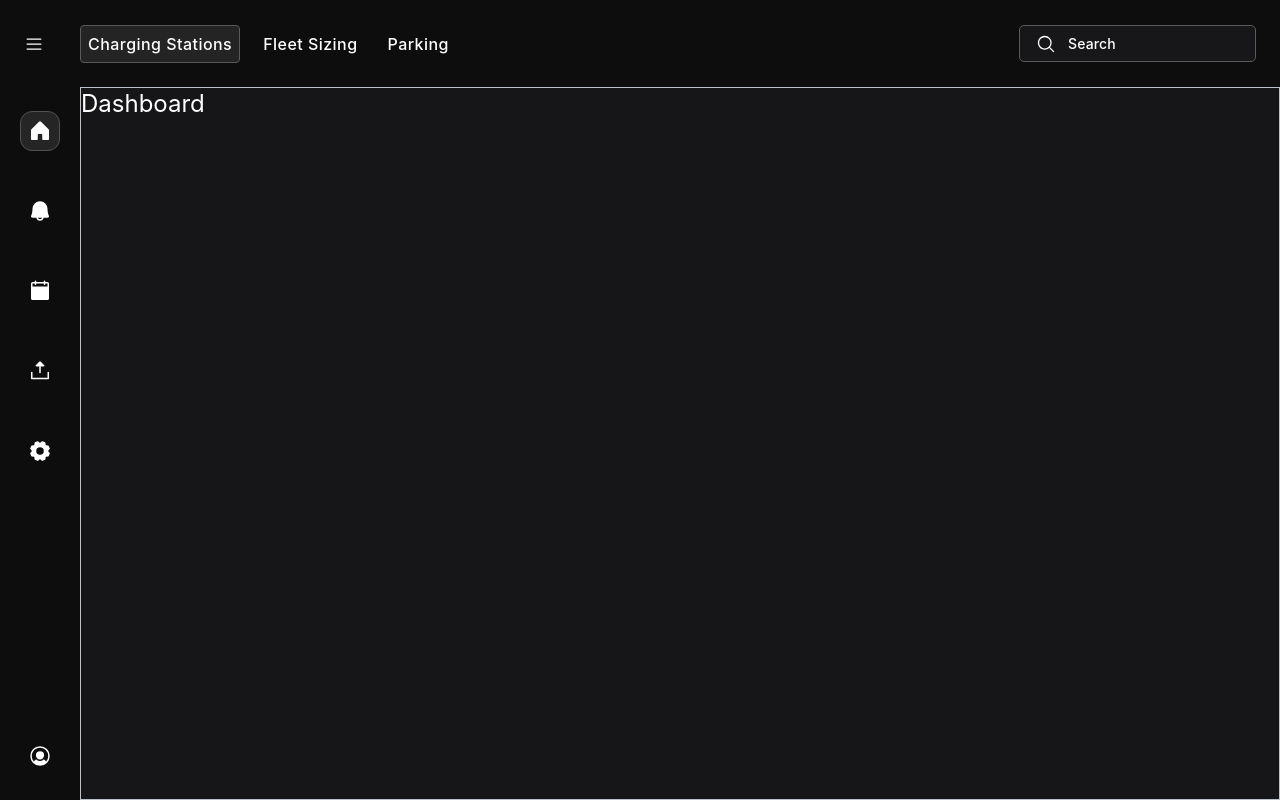
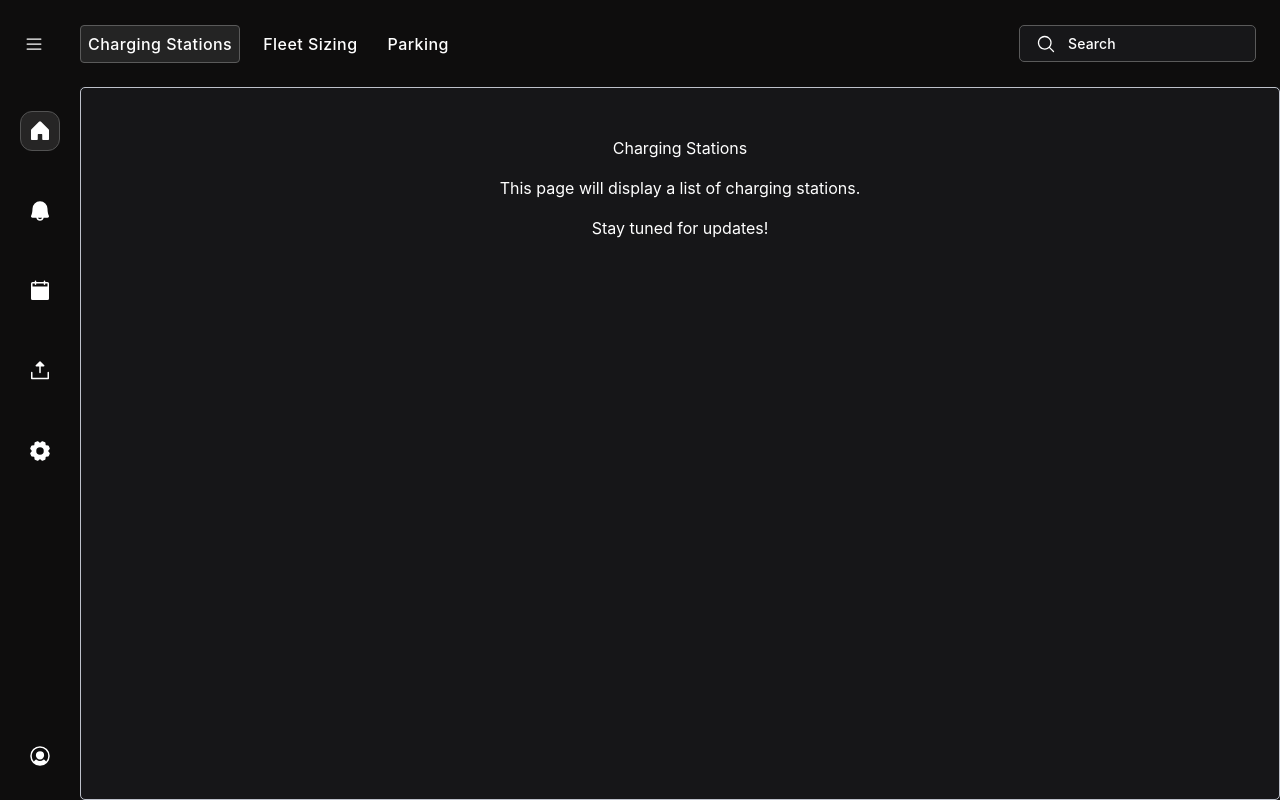
Before and after one commit to Mangesh-sonwane/AnswersAi, a React (Vite) app: page / in a window 1280 px wide. Built offline with nearby package versions, Linux system fonts and the light colour scheme.

Commit message:
zustand and tab

```diff
--- a/package.json
+++ b/package.json
@@ -12,6 +12,7 @@
   "dependencies": {
     "@emotion/react": "^11.14.0",
     "@emotion/styled": "^11.14.1",
+    "@mui/lab": "^7.0.0-beta.14",
     "@mui/material": "^7.2.0",
     "@phosphor-icons/react": "^2.1.10",
     "@tailwindcss/vite": "^4.1.11",
@@ -19,7 +20,8 @@
     "react": "^19.1.0",
     "react-dom": "^19.1.0",
     "react-router-dom": "^7.6.3",
-    "tailwindcss": "^4.1.11"
+    "tailwindcss": "^4.1.11",
+    "zustand": "^5.0.6"
   },
   "devDependencies": {
     "@eslint/js": "^9.29.0",
--- a/src/components/Navbar/Navbar.tsx
+++ b/src/components/Navbar/Navbar.tsx
@@ -10,11 +10,8 @@ import {
 import { List, MagnifyingGlass } from '@phosphor-icons/react';
 import { styled } from '@mui/material/styles';
 import React from 'react';
-
-interface NavbarProps {
-  sidebar: boolean;
-  setSideBar: (value: boolean) => void;
-}
+import { useLocation } from 'react-router-dom';
+import { useUIStore } from '../../store/uiStore';
 
 const Search = styled('div')({
   position: 'relative',
@@ -67,7 +64,7 @@ const StyledInputBase = styled(InputBase)({
 
 const StyledTabs = styled(Tabs)({
   '& .MuiTabs-indicator': {
-    display: 'none', // Remove default indicator
+    display: 'none',
   },
   '& .MuiTabs-flexContainer': {
     gap: '16px',
@@ -93,8 +90,6 @@ const StyledTab = styled(Tab)({
   padding: '0 7px',
   borderRadius: '4px',
   minWidth: 'auto',
-
-  // Force height
   height: '38px !important',
   minHeight: '38px !important',
   lineHeight: '38px',
@@ -106,8 +101,15 @@ const StyledTab = styled(Tab)({
   },
 });
 
-const Navbar = ({ sidebar, setSideBar }: NavbarProps) => {
-  const [tabValue, setTabValue] = React.useState(0);
+const Navbar = () => {
+  const tabValue = useUIStore((state) => state.tabValue);
+  const sidebar = useUIStore((state) => state.sidebar);
+
+  const setTabValue = useUIStore((state) => state.setTabValue);
+  const setSideBar = useUIStore((state) => state.setSideBar);
+
+  const location = useLocation();
+  const isHomePage = location.pathname === '/';
 
   const handleSidebar = () => {
     setSideBar(!sidebar);
@@ -118,12 +120,9 @@ const Navbar = ({ sidebar, setSideBar }: NavbarProps) => {
   };
 
   return (
-    <>
     <AppBar
       position='fixed'
-        sx={{
-          boxShadow: 'none',
-        }}
+      sx={{ boxShadow: 'none' }}
       className='!bg-background-primary'
     >
       <Toolbar
@@ -147,7 +146,7 @@ const Navbar = ({ sidebar, setSideBar }: NavbarProps) => {
             <List size={20} weight='regular' />
           </IconButton>
 
-            {/* Navigation Tabs */}
+          {isHomePage && (
             <Box
               sx={{
                 transition: 'margin-left 0.3s ease',
@@ -164,9 +163,9 @@ const Navbar = ({ sidebar, setSideBar }: NavbarProps) => {
                 <StyledTab label='Parking' />
               </StyledTabs>
             </Box>
+          )}
         </Box>
 
-          {/* Search */}
         <Box>
           <Search>
             <SearchIconWrapper>
@@ -180,7 +179,6 @@ const Navbar = ({ sidebar, setSideBar }: NavbarProps) => {
         </Box>
       </Toolbar>
     </AppBar>
-    </>
   );
 };
 
--- a/src/components/NavbarLayout/NavbarLayout.tsx
+++ b/src/components/NavbarLayout/NavbarLayout.tsx
@@ -1,18 +1,18 @@
-import { useState } from 'react';
 import Navbar from '../Navbar/Navbar';
 import Sidebar from '../Sidbar/Sidbar';
+import { useUIStore } from '../../store/uiStore';
 
 const NavbarLayout = ({ children }: { children: React.ReactNode }) => {
-  const [sidebar, setSideBar] = useState<boolean>(false);
+  const sidebar = useUIStore((state) => state.sidebar);
 
   return (
     <div className='flex flex-col h-screen w-full'>
       {/* Navbar */}
-      <Navbar sidebar={sidebar} setSideBar={setSideBar} />
+      <Navbar />
 
       <div className='flex flex-1 pt-[7px]'>
         {/* Sidebar */}
-        <Sidebar sidebar={sidebar} />
+        <Sidebar />
 
         {/* Main Content */}
         <main
--- a/src/components/Sidbar/Sidbar.tsx
+++ b/src/components/Sidbar/Sidbar.tsx
@@ -9,10 +9,7 @@ import {
 } from '@phosphor-icons/react';
 import { Link, useLocation } from 'react-router';
 import clsx from 'clsx';
-
-interface SidebarProps {
-  sidebar: boolean;
-}
+import { useUIStore } from '../../store/uiStore';
 
 const menuItems = [
   {
@@ -42,8 +39,9 @@ const menuItems = [
   },
 ];
 
-const Sidebar = ({ sidebar }: SidebarProps) => {
+const Sidebar = () => {
   const location = useLocation();
+  const sidebar = useUIStore((state) => state.sidebar);
 
   return (
     <Box
@@ -71,7 +69,7 @@ const Sidebar = ({ sidebar }: SidebarProps) => {
                 disableRipple
                 disableTouchRipple
                 className={clsx(
-                  '!p-2 !text-white !min-h-0 !rounded-none',
+                  '!p-2 !text-white !min-h-0 !rounded-none gap-3',
                   sidebar ? '!justify-start' : '!justify-center'
                 )}
                 sx={{
--- a/src/pages/Calender/Calender.tsx
+++ b/src/pages/Calender/Calender.tsx
@@ -1,6 +1,6 @@
 const Calender = () => {
   return (
-    <div className='flex justify-center items-center h-full border-[0.5px] border-[#bdc1ca] '>
+    <div className='flex justify-center items-center h-full border-[0.5px] border-[#bdc1ca] rounded-[5px]'>
       <h1 className='text-4xl font-bold text-font-primary'>
         Calender, Comming Soon . . .
       </h1>
--- /dev/null
+++ b/src/pages/Dashboard/Components/ChargingStationsPage/ChargingStationsPage.tsx
@@ -0,0 +1,14 @@
+const ChargingStationsPage = () => {
+  return (
+    <div className='flex flex-col items-center justify-center h-full pt-12 gap-4'>
+      <h1 className='text-white'>Charging Stations</h1>
+      <p className='text-white'>
+        This page will display a list of charging stations.
+      </p>
+      {/* Future implementation will go here */}
+      <p className='text-white'>Stay tuned for updates!</p>
+    </div>
+  );
+};
+
+export default ChargingStationsPage;
--- a/src/pages/Dashboard/Dashboard.tsx
+++ b/src/pages/Dashboard/Dashboard.tsx
@@ -1,9 +1,33 @@
+import { useUIStore } from '../../store/uiStore';
+
+// MUI
 import { Box } from '@mui/material';
+import TabContext from '@mui/lab/TabContext';
+import TabPanel from '@mui/lab/TabPanel';
+
+// Components
+import ChargingStationsPage from './Components/ChargingStationsPage/ChargingStationsPage';
 
 const Dashboard = () => {
+  const tabValue = useUIStore((state) => state.tabValue);
+
   return (
-    <Box className='w-full h-full border-[0.5px] border-[#bdc1ca] '>
-      <p className='text-2xl text-white'>Dashboard</p>
+    <Box className='flex flex-col h-full border-[0.5px] border-[#bdc1ca] rounded-[5px]'>
+      <TabContext value={tabValue.toString()}>
+        <TabPanel value='0' className='!p-0'>
+          <ChargingStationsPage />
+        </TabPanel>
+        <TabPanel value='1'>
+          <div className='flex flex-1 items-center justify-center h-full'>
+            <p className='text-white'>Fleet Sizing, Coming Soon . . .</p>
+          </div>
+        </TabPanel>
+        <TabPanel value='2'>
+          <div className='flex flex-1 items-center justify-center h-full'>
+            <p className='text-white'>Parking, Coming Soon . . .</p>
+          </div>
+        </TabPanel>
+      </TabContext>
     </Box>
   );
 };
--- a/src/pages/Notification/Notification.tsx
+++ b/src/pages/Notification/Notification.tsx
@@ -1,6 +1,6 @@
 const Notification = () => {
   return (
-    <div className='flex justify-center items-center h-full border-[0.5px] border-[#bdc1ca] '>
+    <div className='flex justify-center items-center h-full border-[0.5px] border-[#bdc1ca] rounded-[5px]'>
       <h1 className='text-4xl font-bold text-font-primary'>
         Notification, Comming Soon . . .
       </h1>
--- a/src/pages/Profile/Profile.tsx
+++ b/src/pages/Profile/Profile.tsx
@@ -1,6 +1,6 @@
 const Profile = () => {
   return (
-    <div className='flex justify-center items-center h-full border-[0.5px] border-[#bdc1ca] '>
+    <div className='flex justify-center items-center h-full border-[0.5px] border-[#bdc1ca] rounded-[5px]'>
       <h1 className='text-4xl font-bold text-font-primary'>
         Profile, Comming Soon . . .
       </h1>
--- a/src/pages/Settings/Settings.tsx
+++ b/src/pages/Settings/Settings.tsx
@@ -1,6 +1,6 @@
 const Settings = () => {
   return (
-    <div className='flex justify-center items-center h-full border-[0.5px] border-[#bdc1ca] '>
+    <div className='flex justify-center items-center h-full border-[0.5px] border-[#bdc1ca] rounded-[5px]'>
       <h1 className='text-4xl font-bold text-font-primary'>
         Settings, Comming Soon . . .
       </h1>
--- a/src/pages/UploadData/UploadData.tsx
+++ b/src/pages/UploadData/UploadData.tsx
@@ -1,6 +1,6 @@
 const UploadData = () => {
   return (
-    <div className='flex justify-center items-center h-full border-[0.5px] border-[#bdc1ca] '>
+    <div className='flex justify-center items-center h-full border-[0.5px] border-[#bdc1ca] rounded-[5px]'>
       <h1 className='text-4xl font-bold text-font-primary'>
         Upload Data, Comming Soon . . .
       </h1>
--- /dev/null
+++ b/src/store/uiStore.ts
@@ -0,0 +1,17 @@
+import { create } from 'zustand';
+
+interface UIStore {
+  tabValue: number;
+  setTabValue: (value: number) => void;
+
+  sidebar: boolean;
+  setSideBar: (value: boolean) => void;
+}
+
+export const useUIStore = create<UIStore>((set) => ({
+  tabValue: 0,
+  setTabValue: (value) => set({ tabValue: value }),
+
+  sidebar: false,
+  setSideBar: (value) => set({ sidebar: value }),
+}));
```
Also changed, not shown: 1 other file (tests, documents, lock files or other folders). Lines whose indentation alone changed are shown as unchanged.
